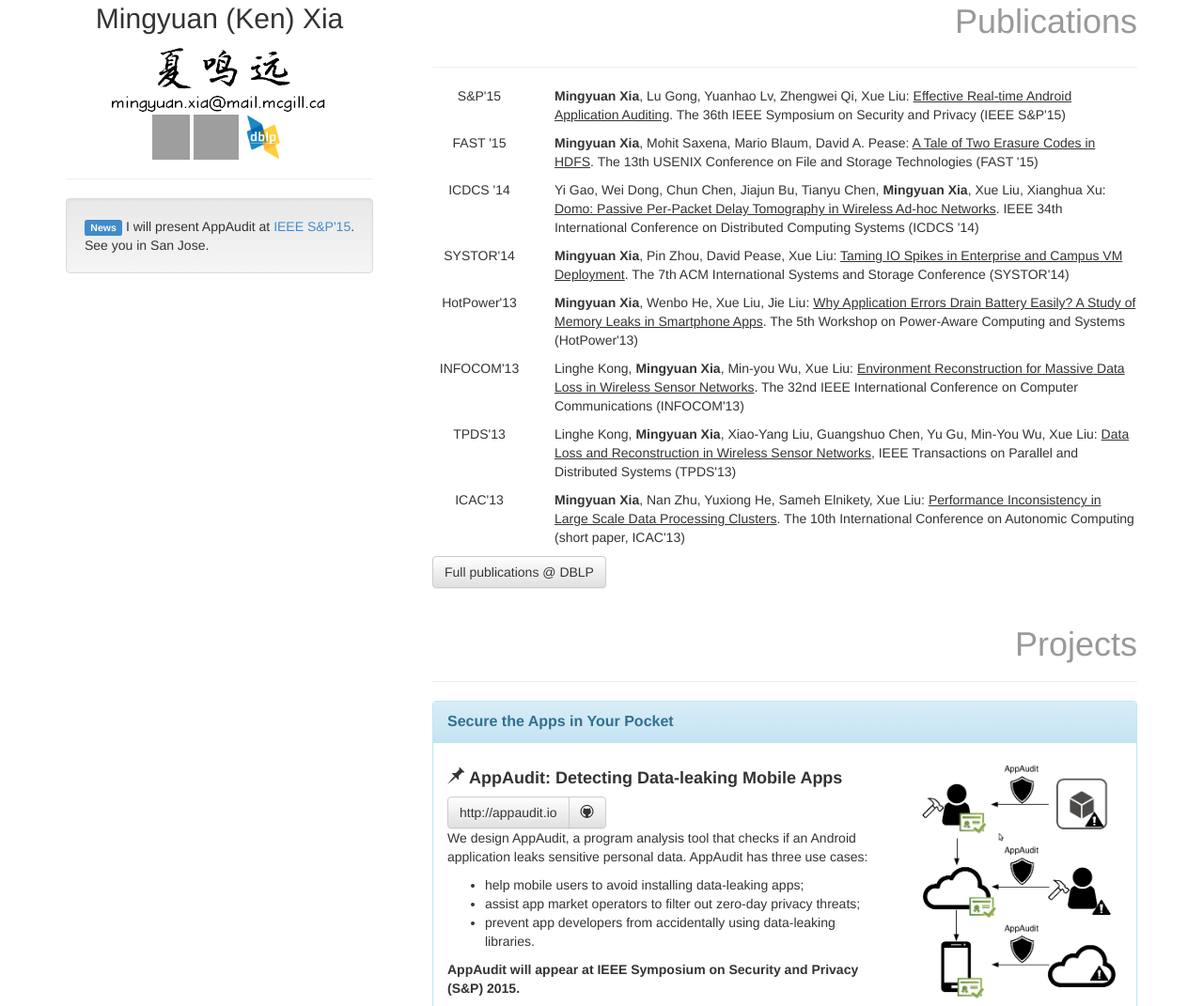
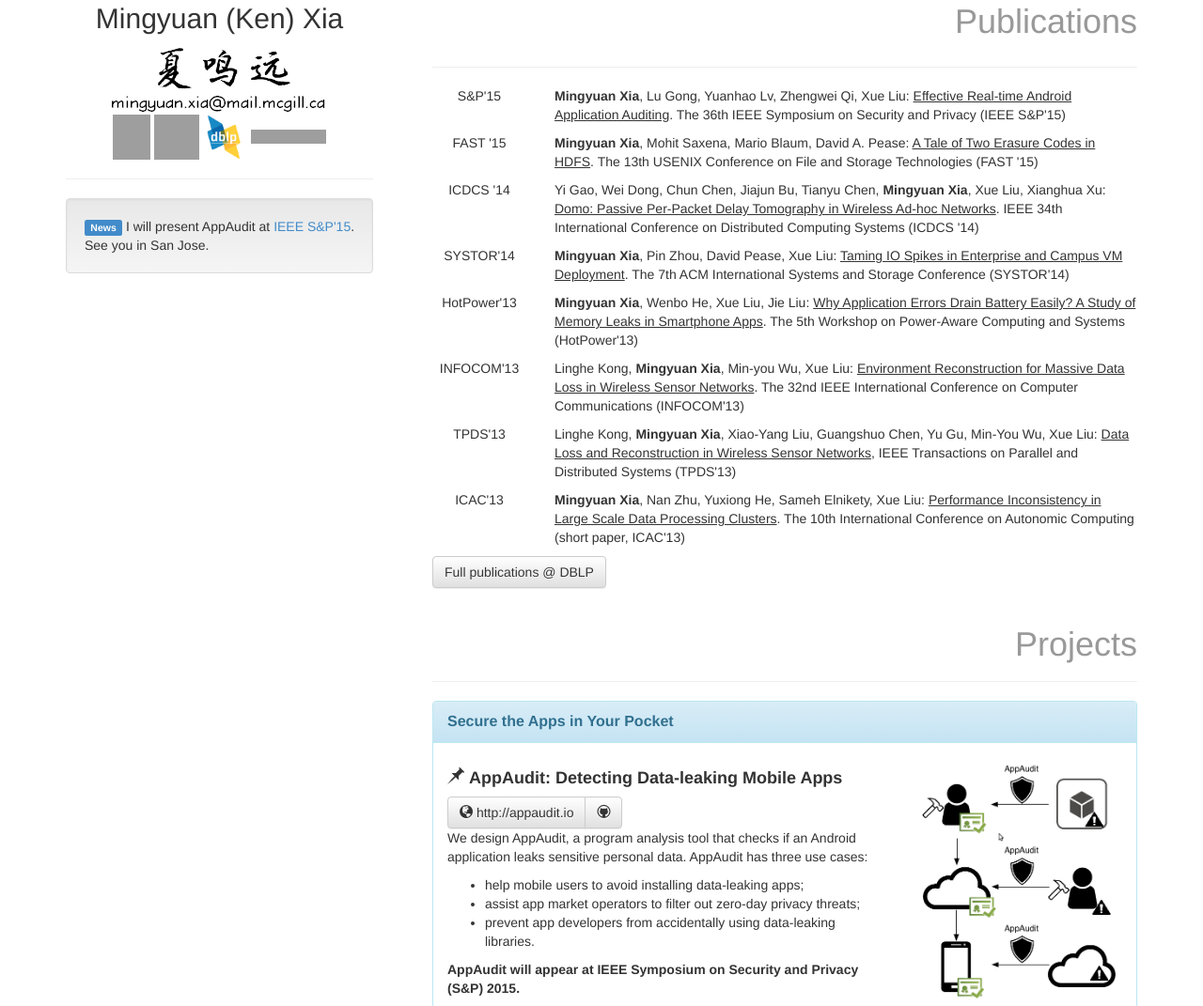
Before and after one commit to mingyuan-xia/me, a plain HTML site: page index.html in a window 1280 px wide. Shown: the part 217-1288 px from the top of the page at 94% size. Drawn offline with nearby package versions, Linux system fonts and the light colour scheme; grey boxes are pictures that could not be loaded.

Commit message:
add linkedin

```diff
--- a/index.html
+++ b/index.html
@@ -48,6 +48,11 @@
         </a>
         <a href="http://dblp.uni-trier.de/pers/hd/x/Xia:Mingyuan.html" title="Publication list">
           <img src="img/dblp-logo.png" alt="" width="48" height="48">
+        </a>
+	<a href="http://ca.linkedin.com/in/mingyuanxia">
+
+          <img src="https://static.licdn.com/scds/common/u/img/webpromo/btn_profile_greytxt_80x15.png" width="80" height="15" border="0" alt="View Mingyuan Xia's profile on LinkedIn">
+
         </a>
       </div>
       <hr>
@@ -139,7 +144,7 @@
               <b>AppAudit: Detecting Data-leaking Mobile Apps</b>
             </h4>
             <div class="btn-group">
-              <a href="http://appaudit.io" class="btn btn-default" data-toggle="tooltip" data-placement="top" title="Website">http://appaudit.io</a>
+              <a href="http://appaudit.io" class="btn btn-default" data-toggle="tooltip" data-placement="top" title="Website"><i class="glyphicon glyphicon-globe"></i> http://appaudit.io</a>
               <a class="btn btn-default" href="https://github.com/mingyuan-xia/AppAudit" data-toggle="tooltip" data-placement="top" title="View Github project repo"><span class="icomoon icon-github"></span></a>
             </div>
             <p>
```
